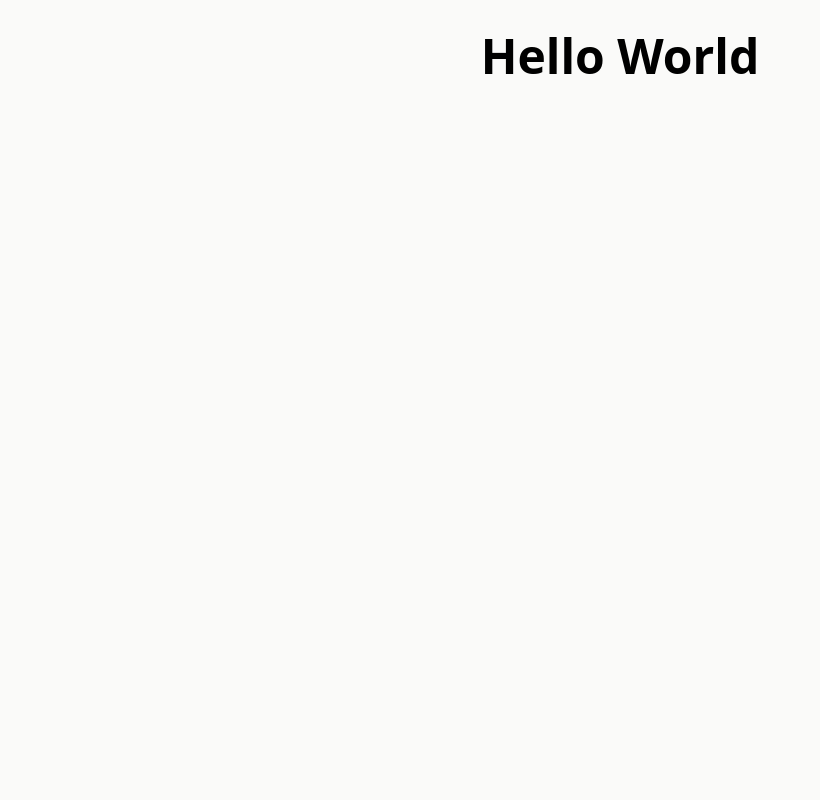
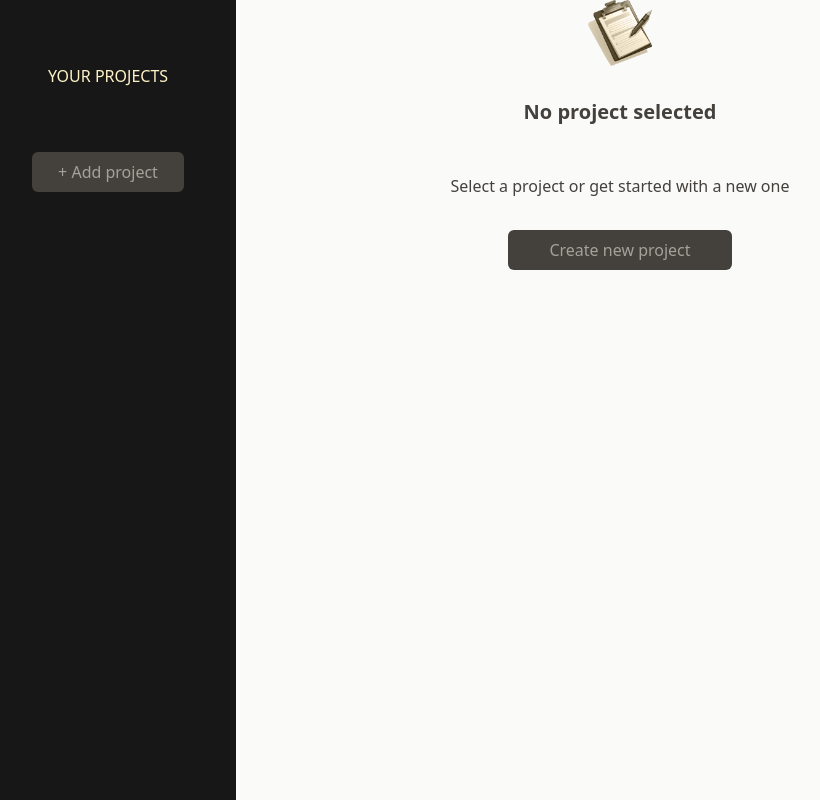
Before and after one commit to Juan-I-nauJ/react-projects-editor, a React (Vite) app: page / in a window 1280 px wide. Shown: the whole page, without its empty margins (20-840 px from the left). Built offline with nearby package versions, Linux system fonts and the light colour scheme.

Commit message:
feat: sidebar and noproject components added, placeholders removed

```diff
--- a/src/App.jsx
+++ b/src/App.jsx
@@ -1,7 +1,11 @@
+import NoProject from "./components/NoProject/NoProject";
+import Sidebar from "./components/Sidebar/Sidebar";
+
 function App() {
   return (
     <>
-      <h1 className="my-8 text-center text-5xl font-bold">Hello World</h1>
+      <Sidebar />
+      <NoProject />
     </>
   );
 }
--- /dev/null
+++ b/src/components/NoProject/NoProject.jsx
@@ -0,0 +1,12 @@
+import NoProjects from './../../assets/no-projects.png'
+
+export default function NoProject() {
+    return (
+        <div className="flex flex-col gap-4 text-center items-center justify-center">
+        <img src={NoProjects} className="w-16"/>
+        <h2 className="text-xl font-bold text-stone-700 my-4">No project selected</h2>
+        <p className="text-stone-700 my-4">Select a project or get started with a new one</p>
+        <button className="px-4 py-2 text-xs md:text-base rounded-md bg-stone-700 text-stone-400 hover:bg-stone-600 hover:text-stone-100 w-56">Create new project</button>
+        </div>
+    )
+}
--- /dev/null
+++ b/src/components/Sidebar/Sidebar.jsx
@@ -0,0 +1,10 @@
+import { createPortal } from "react-dom"
+
+export default function Sidebar() {
+    return createPortal(
+        <aside className="fixed left-0 top-0 bottom-0 w-64 bg-neutral-900 text-amber-100 flex flex-col">
+            <h2 className="text-center my-16">YOUR PROJECTS</h2>
+            <button className="px-4 py-2 text-xs md:text-base rounded-md bg-stone-700 text-stone-400 hover:bg-stone-600 hover:text-stone-100 w-38 self-center">+ Add project</button>
+        </aside>, document.getElementsByTagName('body')[0]
+    )
+}
```
